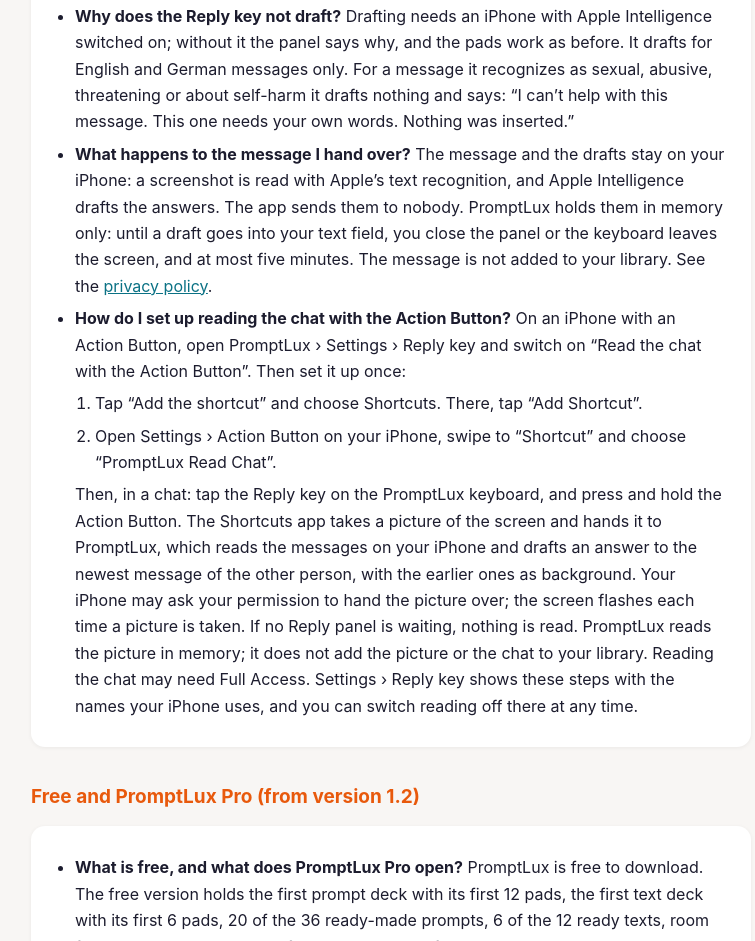
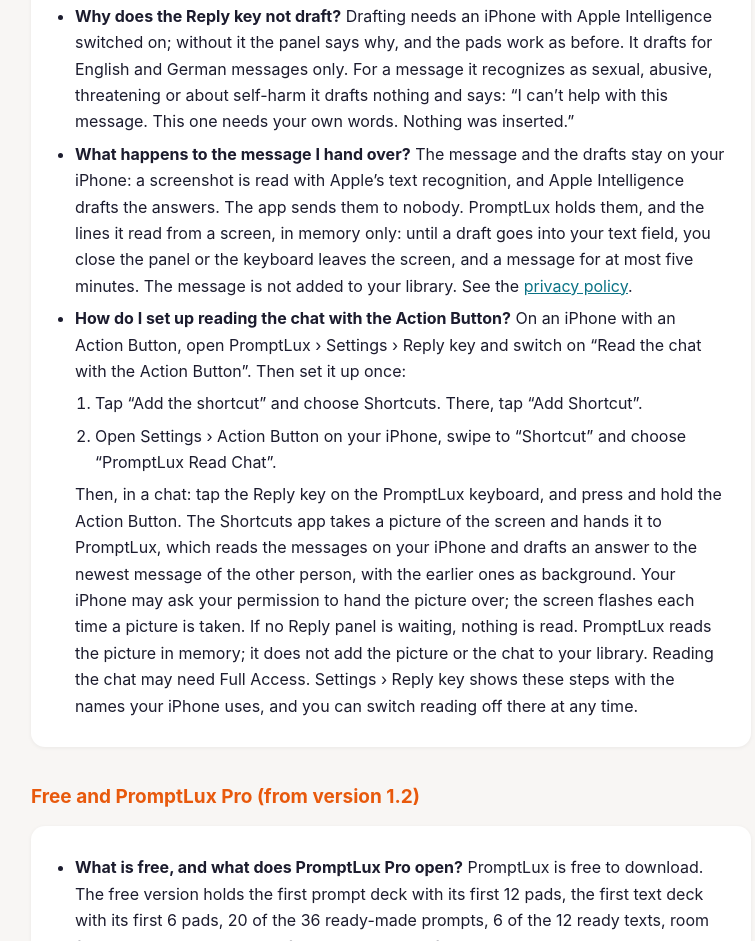
Before and after one commit to Winzmiau/promptfox-web, a plain HTML site: page support.html in a window 1280 px wide. Shown: the part 2203-3144 px from the top of the page, without its empty margins (249-1004 px from the left). Drawn offline with Linux system fonts and the light colour scheme.

Commit message:
Reply key: how long a message is held, as the privacy page says it
The landing page and the support page said a handed-over message is held
'five minutes at most'. That holds for a message, not for the lines read
from a pasted screenshot with several messages (no timer in 1.2). Both
sentences now use the wording of the published privacy page.

Co-Authored-By: Claude Fable 5.2 <noreply@anthropic.com>

```diff
--- a/support.html
+++ b/support.html
@@ -130,8 +130,8 @@
           was inserted.”</li>
       <li><strong>What happens to the message I hand over?</strong> The message and the
           drafts stay on your iPhone: a screenshot is read with Apple’s text recognition, and
-          Apple Intelligence drafts the answers. The app sends them to nobody. PromptLux holds them in memory only: until a draft goes into your text
-          field, you close the panel or the keyboard leaves the screen, and at most five
+          Apple Intelligence drafts the answers. The app sends them to nobody. PromptLux holds them, and the lines it read from a screen, in memory only: until a draft goes into your text
+          field, you close the panel or the keyboard leaves the screen, and a message for at most five
           minutes. The message is not added to your library. See the
           <a href="privacy.html">privacy policy</a>.</li>
       <li><strong>How do I set up reading the chat with the Action Button?</strong> On an
```
Also changed, not shown: index.html (+1 -1 lines).
